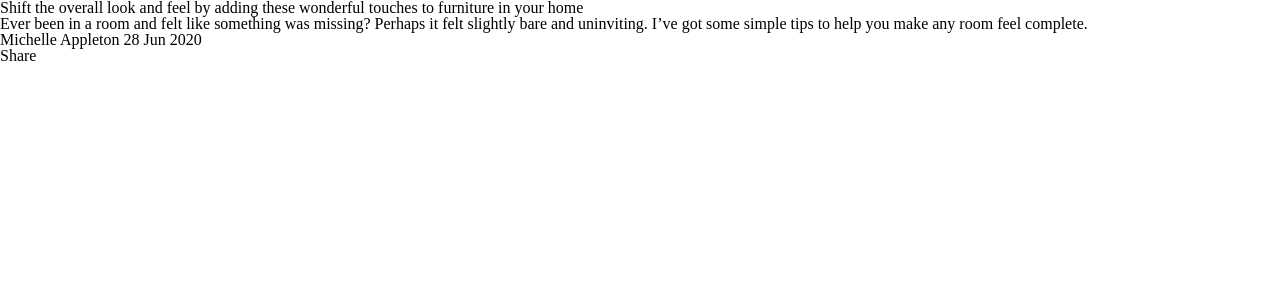
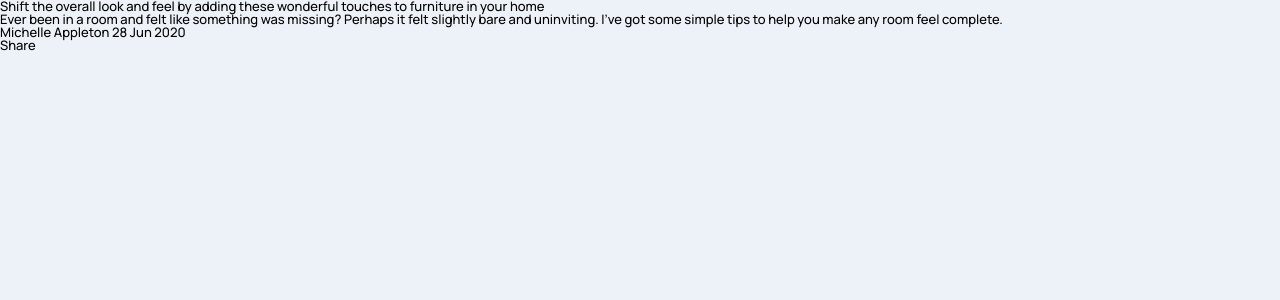
Before and after one commit to miguelzaga/article-preview-component, a React (Vite) app: page / in a window 1280 px wide. Shown: the top 300 px of the page. Built offline with nearby package versions, Linux system fonts and the light colour scheme.

Commit message:
add typography

```diff
--- a/src/scss/01-abstracts/_variables.scss
+++ b/src/scss/01-abstracts/_variables.scss
@@ -4,3 +4,9 @@ $md: 640px;
 $md-lg: 960px;
 $lg: 1024px;
 $x-lg: 1440px;
+
+// Colors
+$very-dark-grayish-blue: hsl(217, 19%, 35%);
+$desaturated-dark-blue: hsl(214, 17%, 51%);
+$grayish-blue: hsl(212, 23%, 69%);
+$light-grayish-blue: hsl(210, 46%, 95%);
--- a/src/scss/02-base/_base.scss
+++ b/src/scss/02-base/_base.scss
@@ -1 +1,5 @@
 @use "./../01-abstracts/" as *;
+
+body {
+  background-color: $light-grayish-blue;
+}
--- a/src/scss/02-base/_typography.scss
+++ b/src/scss/02-base/_typography.scss
@@ -1 +1,8 @@
 @use "./../01-abstracts/" as *;
+@import url("https://fonts.googleapis.com/css2?family=Manrope:wght@500;700&display=swap");
+
+body {
+  font-family: "Manrope", sans-serif;
+  font-size: rem(13px);
+  font-weight: 500;
+}
```
